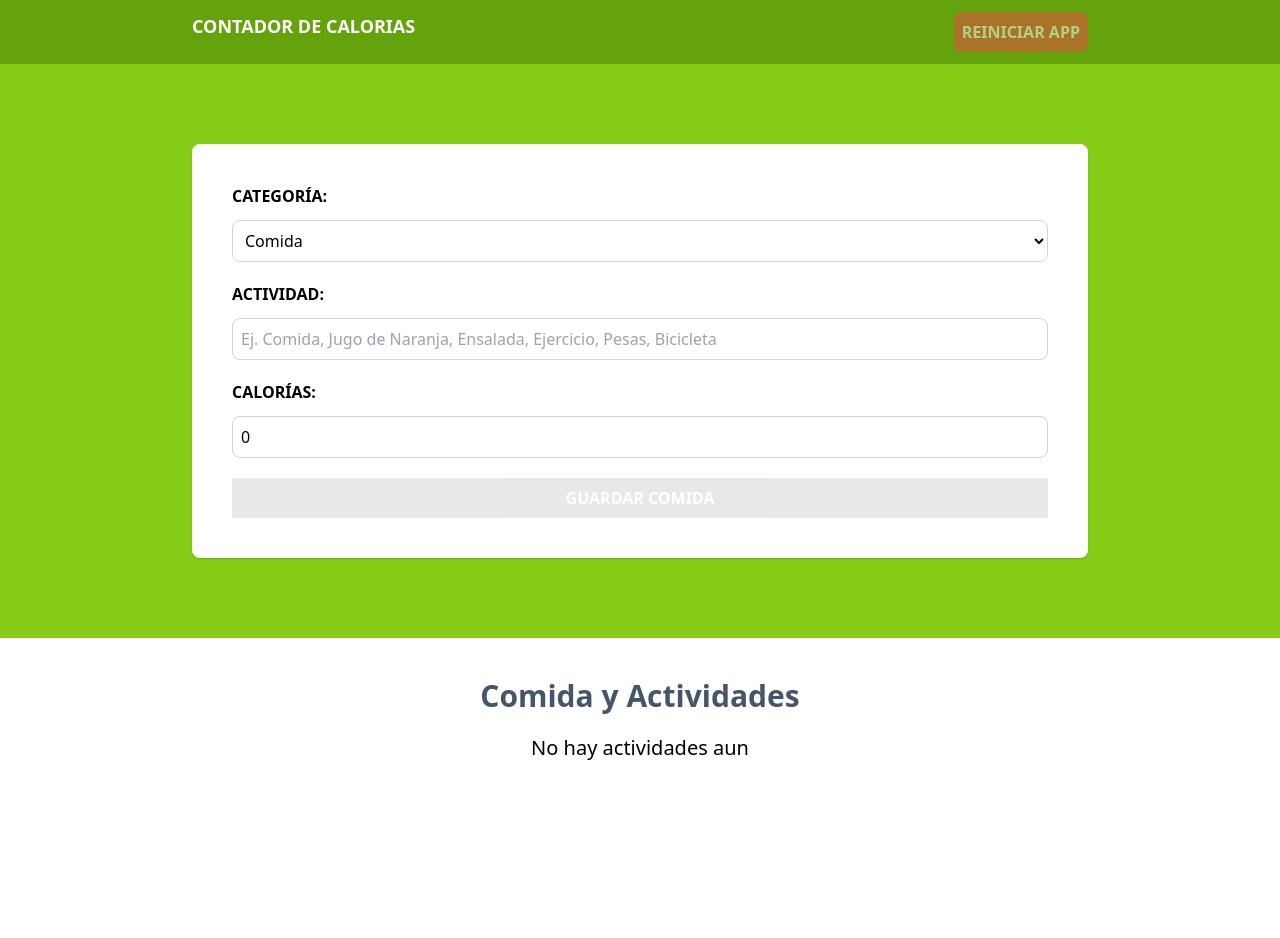
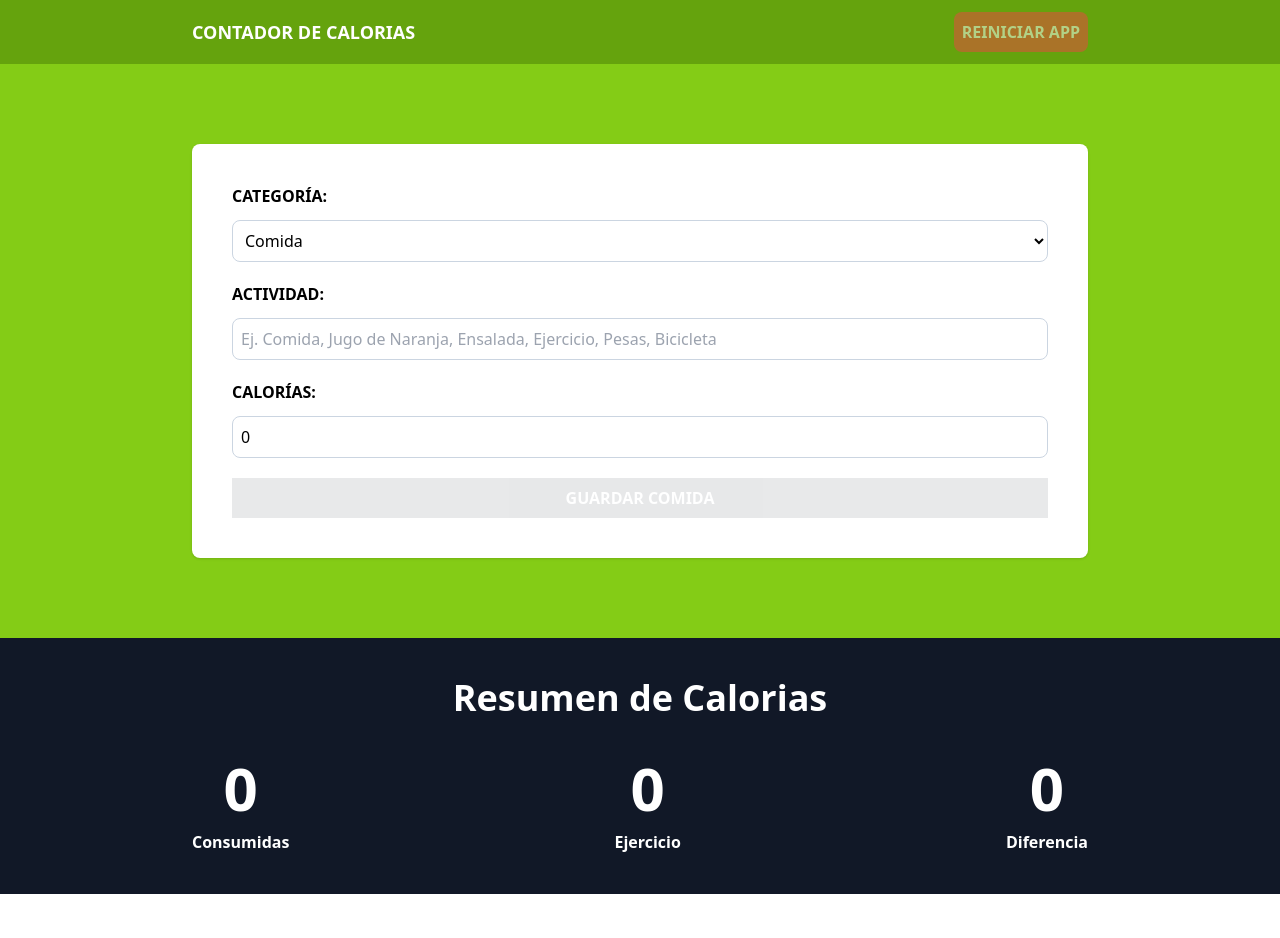
Before and after one commit to React-Practice-v1/Contador-Calorias, a React app: page / in a window 1280 px wide. Shown: the top 938 px of the page. Before the commit the page ends 802 px from the top, so only its background shows below. Built offline with nearby package versions, Linux system fonts and the light colour scheme; the HTML template or start-up script is replaced by a standard one.

Commit message:
estadisticas de calorias

```diff
--- a/src/App.tsx
+++ b/src/App.tsx
@@ -2,6 +2,7 @@
 import { Form } from "./components/Form";
 import { activityReducer, initialState } from "./reducers/activity-reducer";
 import { ActivityList } from "./components/ActivityList";
+import { CalorieTracker } from "./components/CalorieTracker";
 
 function App() {
   const [state, dispatch] = useReducer(activityReducer, initialState);
@@ -16,7 +17,7 @@
   return (
     <>
       <header className="bg-lime-600 py-3">
-        <div className="max-w-4xl mx-auto flex justify-between">
+        <div className="max-w-4xl mx-auto flex justify-between items-center">
           <h1 className="text-lg text-center font-bold text-white uppercase">Contador de Calorias</h1>
           <button
             className="bg-red-500 hover:bg-red-800 p-2 font-bold rounded-lg uppercase text-white cursor-pointer disabled:opacity-50"
@@ -34,6 +35,12 @@
         </div>
       </section>
 
+      <section className="bg-gray-900 py-10 px-5">
+        <div className="max-w-4xl mx-auto ">
+          <CalorieTracker activities={state.activities} />
+        </div>
+      </section>
+
       <section className="p-10 mx-auto max-w-4xl">
         <ActivityList activities={state.activities} dispatch={dispatch} />
       </section>
--- /dev/null
+++ b/src/components/CalorieTracker.tsx
@@ -0,0 +1,40 @@
+import { useMemo } from "react";
+import { Activity } from "../types";
+import { CaloriesDisplay } from "./CaloriesDisplay";
+
+type CalorieTrackerProps = {
+  activities: Activity[];
+};
+
+export const CalorieTracker = ({ activities }: CalorieTrackerProps) => {
+  // console.log(activities);
+  // console.log(activities[0].calories);
+  const caloriesConsumed = useMemo(
+    () => activities.reduce((total, activity) => (activity.category === 1 ? total + activity.calories : total), 0),
+    [activities]
+  );
+  const caloriesBurned = useMemo(
+    () => activities.reduce((total, activity) => (activity.category === 2 ? total + activity.calories : total), 0),
+    [activities]
+  );
+  const netCalories = useMemo(() => caloriesConsumed - caloriesBurned, [activities]);
+
+  return (
+    <>
+      <h2 className="text-4xl font-black text-white text-center">Resumen de Calorias</h2>
+      <div className="flex flex-col items-center md:flex-row md:justify-between gap-5 mt-10">
+        <CaloriesDisplay calories={caloriesConsumed} text="Consumidas" />
+        <CaloriesDisplay calories={caloriesBurned} text="Ejercicio" />
+        <CaloriesDisplay calories={netCalories} text="Diferencia" />
+        {/* <p className="text-white font-bold rounded-full grid grid-cols-1 gap-3 text-center">
+          <span className="font-black text-6xl">{caloriesConsumed}</span>
+          Consumidas
+        </p> */}
+        {/* <p className="text-white font-bold rounded-full grid grid-cols-1 gap-3 text-center">
+          <span className="font-black text-6xl">{caloriesBurned}</span>
+          Ejercicio
+        </p> */}
+      </div>
+    </>
+  );
+};
--- /dev/null
+++ b/src/components/CaloriesDisplay.tsx
@@ -0,0 +1,14 @@
+type CalorieDisplayProps = {
+  calories: number;
+  text: string;
+};
+export const CaloriesDisplay = ({ calories, text }: CalorieDisplayProps) => {
+  return (
+    <>
+      <p className="text-white font-bold rounded-full grid grid-cols-1 gap-3 text-center">
+        <span className="font-black text-6xl">{calories}</span>
+        {text}
+      </p>
+    </>
+  );
+};
```
